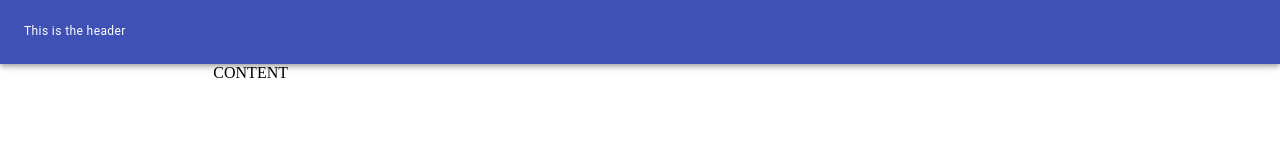
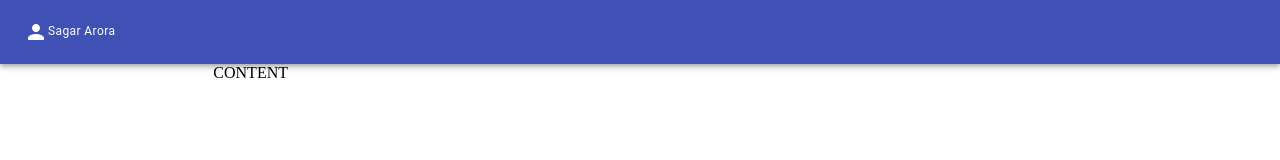
Before and after one commit to zoyron/-material-ui-prac, a React (Create React App) app: page / in a window 1280 px wide. Shown: the top 160 px of the page. Built offline with nearby package versions, Linux system fonts and the light colour scheme.

Commit message:
added material icons

```diff
--- a/package.json
+++ b/package.json
@@ -4,6 +4,7 @@
   "private": true,
   "dependencies": {
     "@material-ui/core": "^4.10.0",
+    "@material-ui/icons": "^4.9.1",
     "@testing-library/jest-dom": "^4.2.4",
     "@testing-library/react": "^9.5.0",
     "@testing-library/user-event": "^7.2.1",
--- a/src/Header.jsx
+++ b/src/Header.jsx
@@ -1,11 +1,12 @@
 import React from "react";
 import { AppBar, Toolbar, Typography } from "@material-ui/core";
-
+import PersonRoundedIcon from "@material-ui/icons/PersonRounded";
 const Header = () => {
   return (
     <AppBar position="static">
       <Toolbar>
-        <Typography variant="caption">This is the header</Typography>
+        <PersonRoundedIcon />
+        <Typography variant="caption">Sagar Arora</Typography>
       </Toolbar>
     </AppBar>
   );
```
Also changed, not shown: 1 other file (tests, documents, lock files or other folders).
